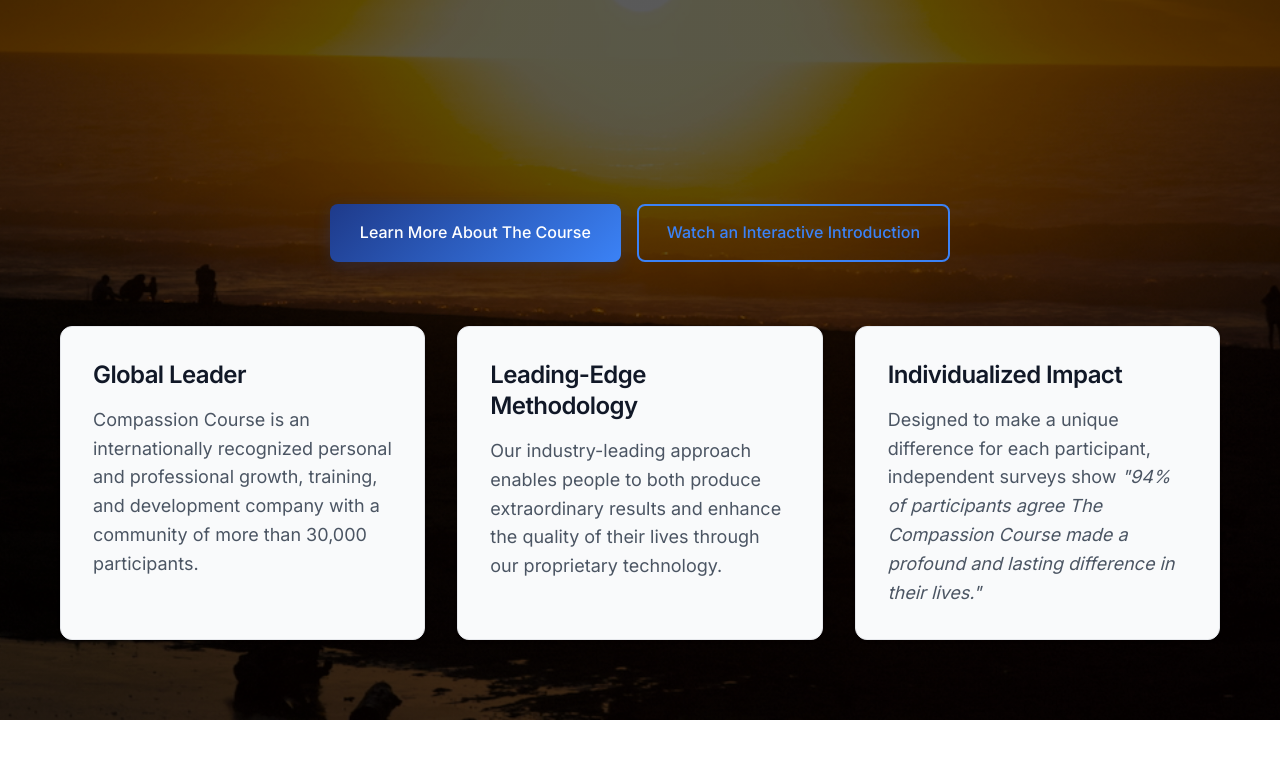
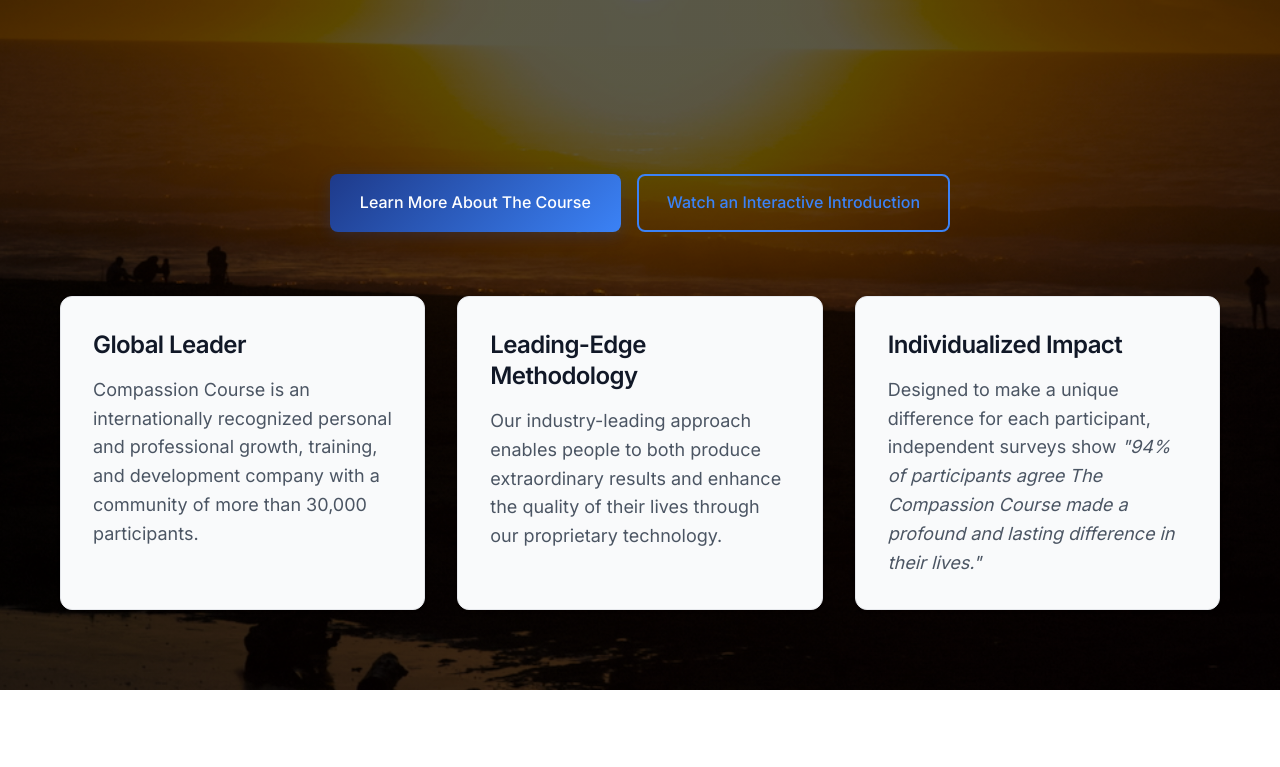
Before and after one commit to jaynbond/compassioncourse, a website: page public/index.html in a window 1280 px wide. Shown: the part 506-1273 px from the top of the page. Drawn offline with Linux system fonts and the light colour scheme.

Commit message:
Reduce hero section top padding to 90px

```diff
--- a/public/styles.css
+++ b/public/styles.css
@@ -198,7 +198,7 @@
 .hero {
     background: linear-gradient(135deg, #1e3a8a 0%, #3b82f6 100%) !important;
     color: white;
-    padding: 120px 0 80px;
+    padding: 90px 0 80px;
     margin-top: 80px;
     min-height: 100vh;
     display: flex;
```
